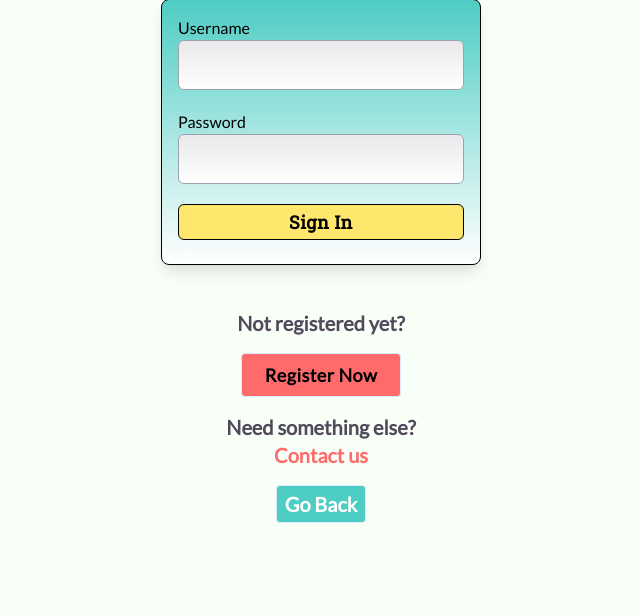
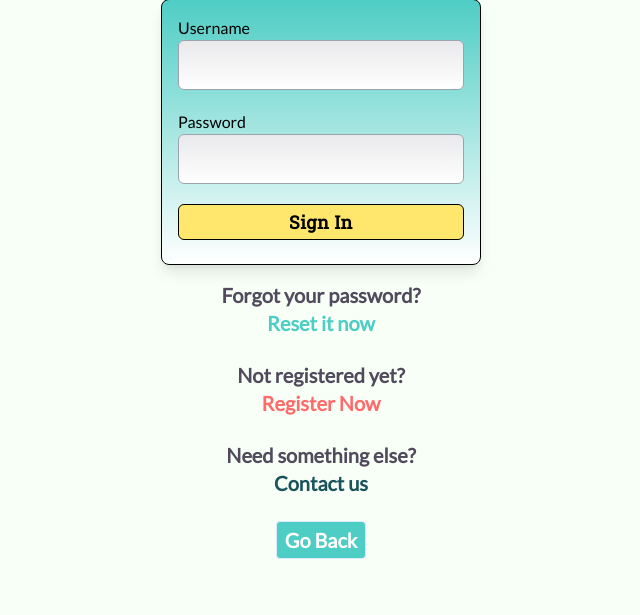
Before and after one commit to Code-Institute-Submissions/DaithiShan-bird-friend_OctResub, a Flask app: page /login in a window 1280 px wide. Shown: the part 225-840 px from the top of the page, without its empty margins (319-959 px from the left). Run offline with Flask 2, Linux system fonts and the light colour scheme; some libraries are stand-ins or nearby versions; some web fonts are replaced.

Commit message:
Added password reset to Login, and restyled login and register pages

```diff
--- a/bird_friend/templates/user/login.html
+++ b/bird_friend/templates/user/login.html
@@ -23,12 +23,18 @@
                     {{form.submit(class_='btn-form')}}
                 </fieldset>
         </form>
-        <div class="flex flex-col items-center gap-4 mt-7 mb-4 text-xl font-bold text-center">
-            <p class="text-liath-100">Not registered yet?</p>
-            <a href="{{url_for('users.register')}}" class="w-40 btn-red-large">Register Now</a>
+        <div class="flex flex-col items-center gap-6 mt-8 mb-5 text-xl font-bold text-center">
+            <div>
+                <p class="text-liath-100 ">Forgot your password?</p>
+                    <a href="{{url_for('users.reset_password_request')}}" class="text-glas-100 hover:underline hover:text-glas-100 ">Reset it now</a>
+            </div>
+            <div>
+                <p class="text-liath-100">Not registered yet?</p>
+                <a href="{{url_for('users.register')}}" class="text-rua-100 hover:underline">Register Now</a>
+            </div>
             <div>
                 <p class="text-liath-100 ">Need something else?</p>
-                <a href="{{ url_for('main.contact') }}" class="text-rua-100 hover:underline">Contact us</a>
+                <a href="{{ url_for('main.contact') }}" class="text-gorm-100 hover:underline">Contact us</a>
             </div>
             <div>
                 <input type="button" class="btn-goback" value="Go Back" onclick="history.back(-1)" />
```
Also changed, not shown: bird_friend/templates/user/register.html (+6 -4 lines).
